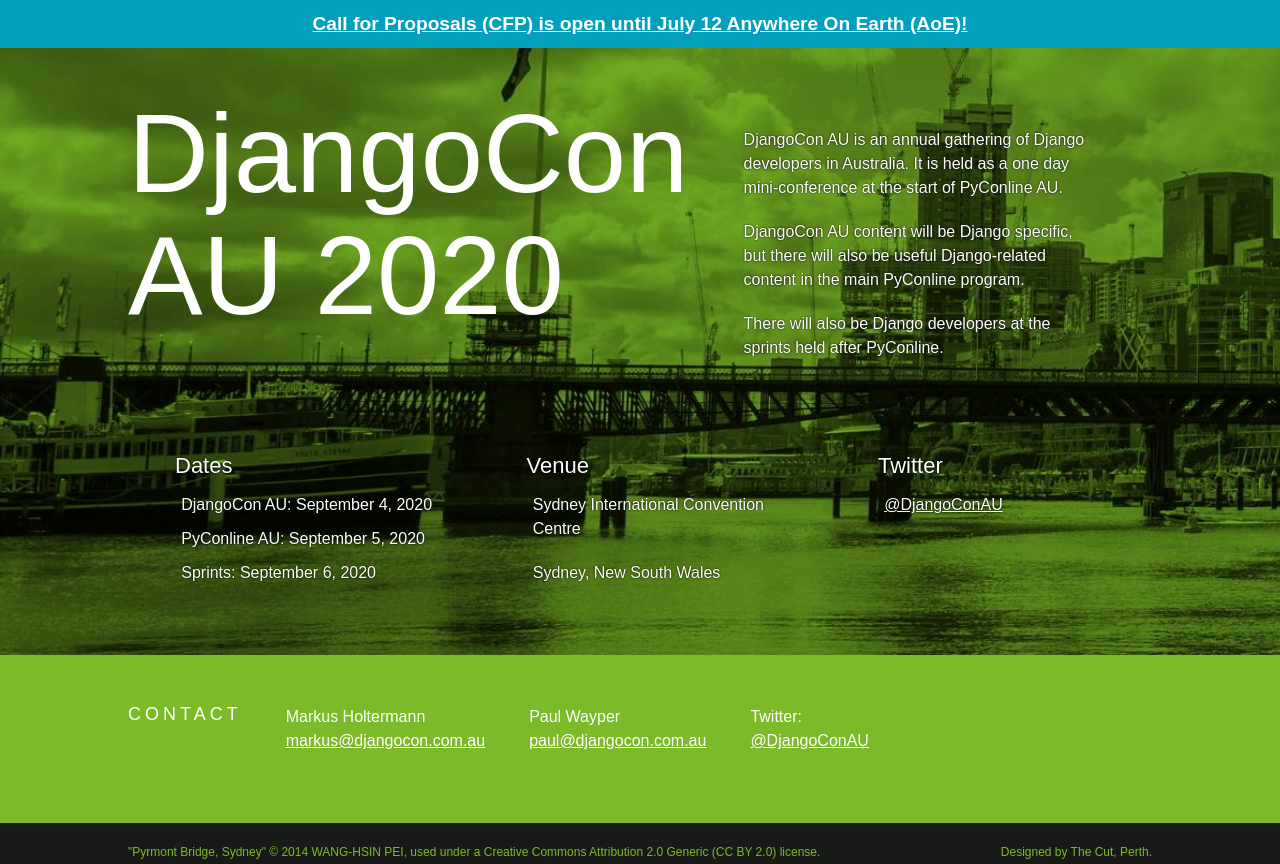
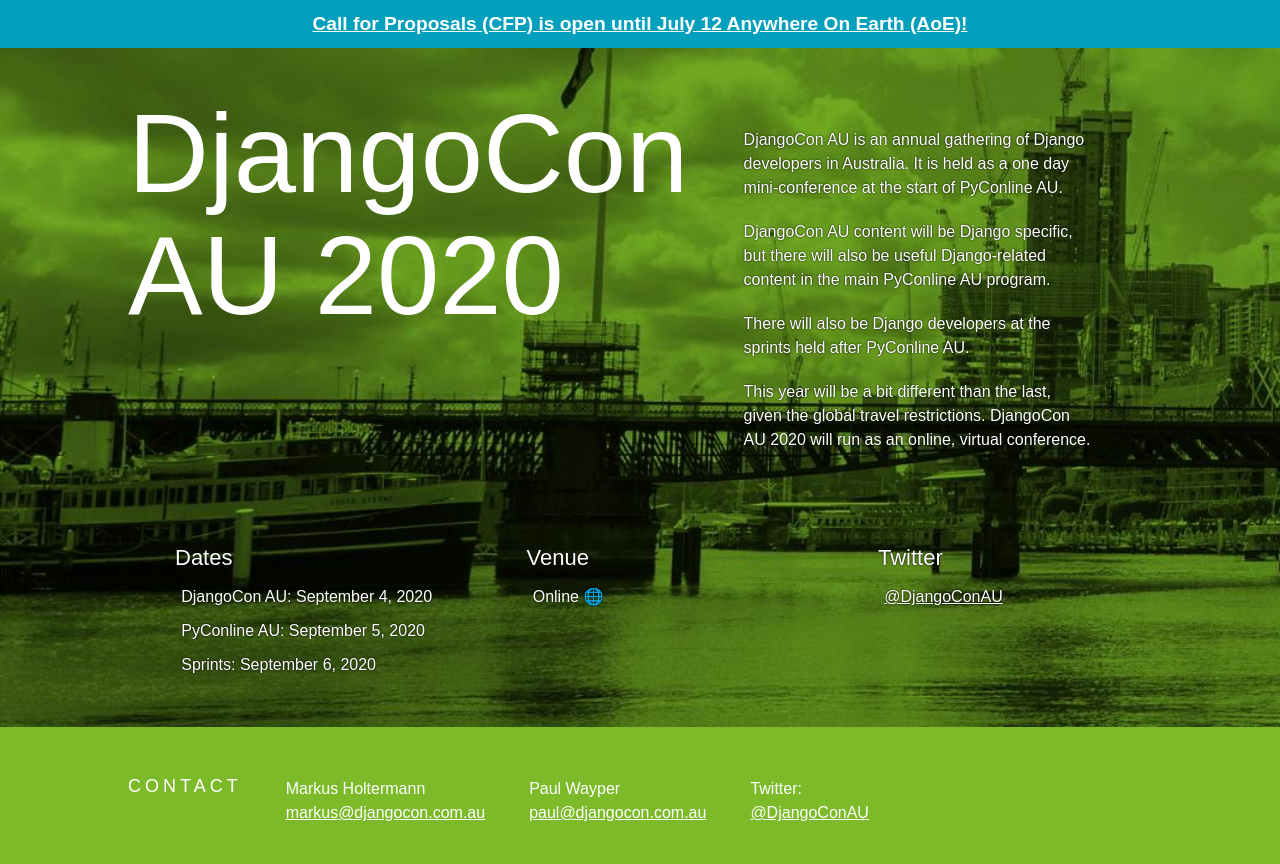
Before and after one commit to djangocon/2020.djangocon.com.au, a plain HTML site: page index.html in a window 1280 px wide. Shown: the top 864 px of the page. Drawn offline with Linux system fonts and the light colour scheme; a web font is replaced by a local one.

Commit message:
Fix venue

```diff
--- a/index.html
+++ b/index.html
@@ -70,9 +70,12 @@
             Australia. It is held as a one day mini-conference at the start
             of PyConline AU.</p>
           <p>DjangoCon AU content will be Django specific, but there will also
-            be useful Django-related content in the main PyConline program.</p>
+            be useful Django-related content in the main PyConline AU program.</p>
           <p>There will also be Django developers at the sprints held after
-            PyConline.</p>
+            PyConline AU.</p>
+          <p>This year will be a bit different than the last, given the global
+            travel restrictions. DjangoCon AU 2020 will run as an online, virtual
+            conference.</p>
 
         </div>
 
@@ -89,7 +92,7 @@
 
           <li class="venue">
             <span class="title">Venue</span>
-            <p>Sydney International Convention Centre</p><p>Sydney, New South Wales</p>
+            <p>Online 🌐</p>
           </li>
 
           <li class="twitter">
```
